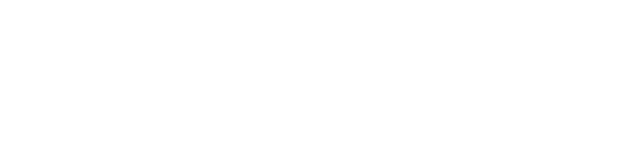
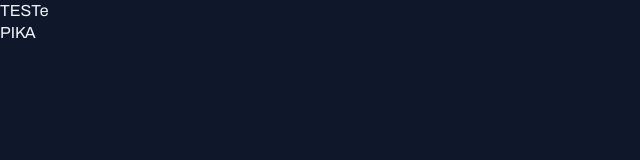
Before and after one commit to fabianogomes01/Portal-de-noticias, a plain HTML site: page index.html in a window 1280 px wide. Shown: the whole page, without its empty margins (0-640 px from the left). Drawn offline with Linux system fonts and the light colour scheme.

Commit message:
ADD fonts

```diff
--- a/index.html
+++ b/index.html
@@ -1,11 +1,19 @@
 <!DOCTYPE html>
 <html lang="pt-br">
 <head>
+    <!-- Font -->
+    <link rel="preconnect" href="https://fonts.googleapis.com">
+    <link rel="preconnect" href="https://fonts.gstatic.com" crossorigin>
+    <link href="https://fonts.googleapis.com/css2?family=Archivo:ital,wght@0,100..900;1,100..900&display=swap" rel="stylesheet">
+
+    <!-- Head -->
     <meta charset="UTF-8">
     <meta name="viewport" content="width=device-width, initial-scale=1.0">
     <title>Portal de notícias</title>
+    <link rel="stylesheet" href="styles/index.css">
 </head>
 <body>
-
+    <h1>TESTe</h1>
+    <a href="#">PIKA</a>
 </body>
 </html>
--- a/styles/global.css
+++ b/styles/global.css
@@ -13,12 +13,37 @@
     --bg-color: #0F172A;
     --stroke-color: #1E293B;
 
-    /*Text*/
+    /*Text color*/
     --text-color-primary: #F1F5F9;
     --text-color-secondary: #CBD5E1;
+
+    /*Text*/
+
+    --font-family: "Archivo", sans-serif;
+    --h1: 800 24px/135% var(--font-family);
+    --h2: 800 16px/140% var(--font-family);
+    --h2: 800 14px/140% var(--font-family);
+    --text-span: 600 14px/145% var(var(--font-family));
+    --text: 400 16px/140% var(--font-family);
+    --text-sm: 400 14px/160% var(--font-family);
+
 }
 
 body {
+    font: var(--text);
     color: var(--text-color-primary);
     background-color: var(--bg-color);
 }
+
+a {
+    text-decoration: none;
+    color: inherit;
+}
+
+a:hover {
+    color: var(--brand-color-light);
+}
+
+h1, h2, h3 {
+    font: inherit;
+}
```
